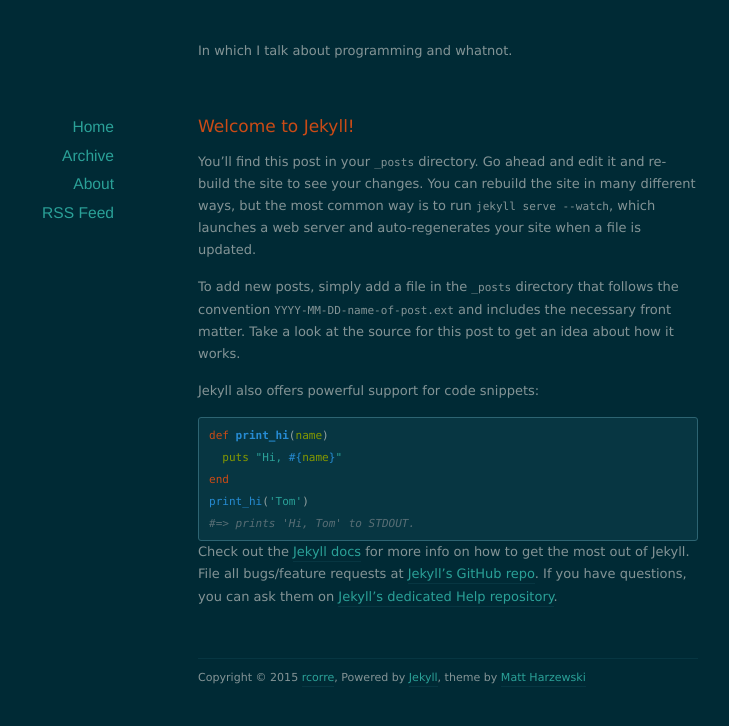
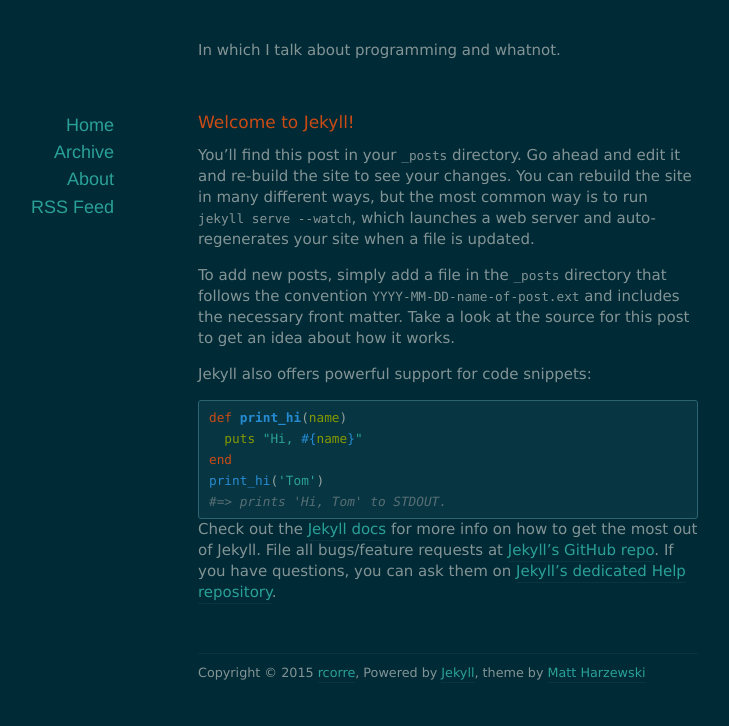
Before and after one commit to rcorre/rcorre.github.io, a Jekyll site: the page built from index.html, in a window 1280 px wide. Shown: the top 726 px of the page, without its empty margins (192-921 px from the left). Built offline with Jekyll 4.4.1, drawn with Linux system fonts in a browser that asks for light colours; nearby versions of some CDN libraries; the list of posts is cut into pages by our own code.

Commit message:
Style: larger font, lower line-height.

```diff
--- a/assets/css/style.css
+++ b/assets/css/style.css
@@ -33,8 +33,8 @@
 /*** Basics ***/
 body {
 	font-family: Verdana, serif;
-	font-size: 13px;
-	line-height: 1.7;
+	font-size: 15px;
+	line-height: 1.4;
 }
 
 a, a:active, a:visited {
```
